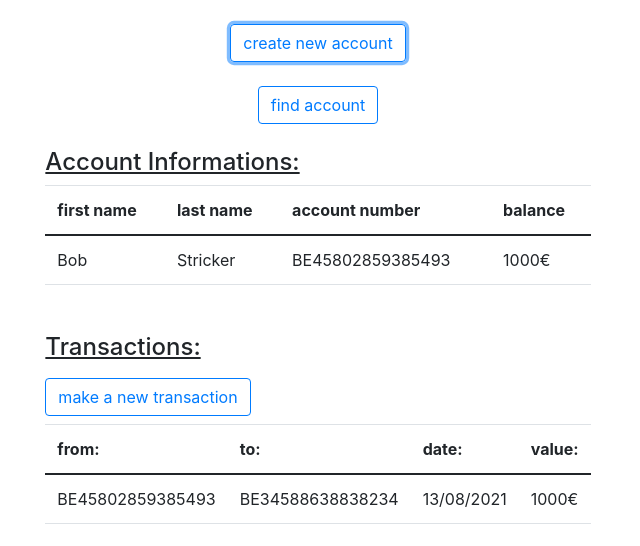
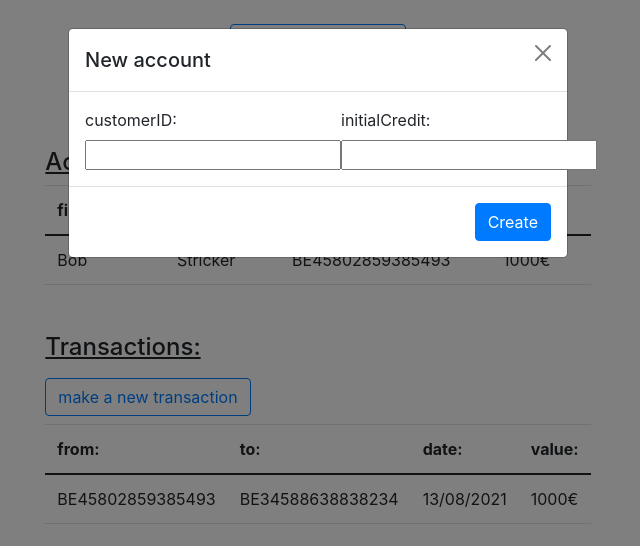
Before and after one commit to SylvainDurant/Capgemini-frontend, an Angular app in the folder Capgemini-frontend/: page / in a window 1280 px wide. Both pictures are taken after a click on the button "create new account". Shown: the top 546 px of the page, without its empty margins (322-962 px from the left). Built offline with nearby package versions, Linux system fonts and the light colour scheme.

Commit message:
added modals

```diff
--- a/Capgemini-frontend/src/app/account-table/account-table.component.html
+++ b/Capgemini-frontend/src/app/account-table/account-table.component.html
@@ -22,7 +22,7 @@
 
 <div id="transactions">
     <h4><u>Transactions:</u></h4>
-    <button type="button" class="btn btn-outline-primary my-2">make a new transaction</button>
+    <button type="button" class="btn btn-outline-primary my-2" data-bs-toggle="modal" data-bs-target="#transactionModal">make a new transaction</button>
     <table class="table">
         <thead>
             <tr>
@@ -42,3 +42,34 @@
         </tbody>
     </table>
 </div>
+
+<!-- transaction modal -->
+<div class="modal fade" id="transactionModal" tabindex="-1" aria-labelledby="transactionModalLabel" aria-hidden="true">
+    <div class="modal-dialog">
+      <div class="modal-content">
+        <form action="">
+          <div class="modal-header">
+            <h5 class="modal-title" id="transactionModalLabel">New transaction</h5>
+            <button type="button" class="btn-close" data-bs-dismiss="modal" aria-label="Close"></button>
+          </div>
+          <div class="modal-body d-flex flex-wrap justify-content-around">
+            <div>
+              <label for="customerID">sender:</label><br>
+              <input type="text" id="customerID" name="customerID" value="BE45802859385493" readonly>
+            </div>
+            <div>
+                <label for="customerID">receiver:</label><br>
+                <input type="text" id="customerID" name="customerID">
+              </div>
+            <div>
+              <label for="initialCredit">initialCredit:</label><br>
+              <input type="number" id="initialCredit" name="initialCredit">
+            </div>
+          </div>
+          <div class="modal-footer">
+            <button type="button" class="btn btn-primary">Create</button>
+          </div>
+        </form>
+      </div>
+    </div>
+  </div>
--- a/Capgemini-frontend/src/app/app.component.html
+++ b/Capgemini-frontend/src/app/app.component.html
@@ -1,7 +1,7 @@
-<div class="d-flex justify-content-center">
+<div class="d-flex justify-content-center" data-bs-toggle="modal" data-bs-target="#newAccountModal">
   <button type="button" class="btn btn-outline-primary my-4">create new account</button>
 </div>
-<div class="d-flex justify-content-center">
+<div class="d-flex justify-content-center" data-bs-toggle="modal" data-bs-target="#findModal">
   <button type="button" class="btn btn-outline-primary mb-4">find account</button>
 </div>
 
@@ -9,3 +9,53 @@
 <div class="d-flex justify-content-center">
   <app-account-table></app-account-table>
 </div>
+
+<!-- new account modal -->
+<div class="modal fade" id="newAccountModal" tabindex="-1" aria-labelledby="newAccountModalLabel" aria-hidden="true">
+  <div class="modal-dialog">
+    <div class="modal-content">
+      <form action="">
+        <div class="modal-header">
+          <h5 class="modal-title" id="newAccountModalLabel">New account</h5>
+          <button type="button" class="btn-close" data-bs-dismiss="modal" aria-label="Close"></button>
+        </div>
+        <div class="modal-body d-flex justify-content-around">
+          <div>
+            <label for="customerID">customerID:</label><br>
+            <input type="text" id="customerID" name="customerID">
+          </div>
+          <div>
+            <label for="initialCredit">initialCredit:</label><br>
+            <input type="number" id="initialCredit" name="initialCredit">
+          </div>
+        </div>
+        <div class="modal-footer">
+          <button type="button" class="btn btn-primary">Create</button>
+        </div>
+      </form>
+    </div>
+  </div>
+</div>
+
+<!-- find modal -->
+<div class="modal fade" id="findModal" tabindex="-1" aria-labelledby="findModalLabel" aria-hidden="true">
+  <div class="modal-dialog">
+    <div class="modal-content">
+      <form action="">
+        <div class="modal-header">
+          <h5 class="modal-title" id="findModalLabel">Find account</h5>
+          <button type="button" class="btn-close" data-bs-dismiss="modal" aria-label="Close"></button>
+        </div>
+        <div class="modal-body d-flex justify-content-center">
+          <div>
+            <label for="customerID">Account number:</label><br>
+            <input type="text" id="customerID" name="customerID">
+          </div>
+        </div>
+        <div class="modal-footer">
+          <button type="button" class="btn btn-primary">Find</button>
+        </div>
+      </form>
+    </div>
+  </div>
+</div>
```
